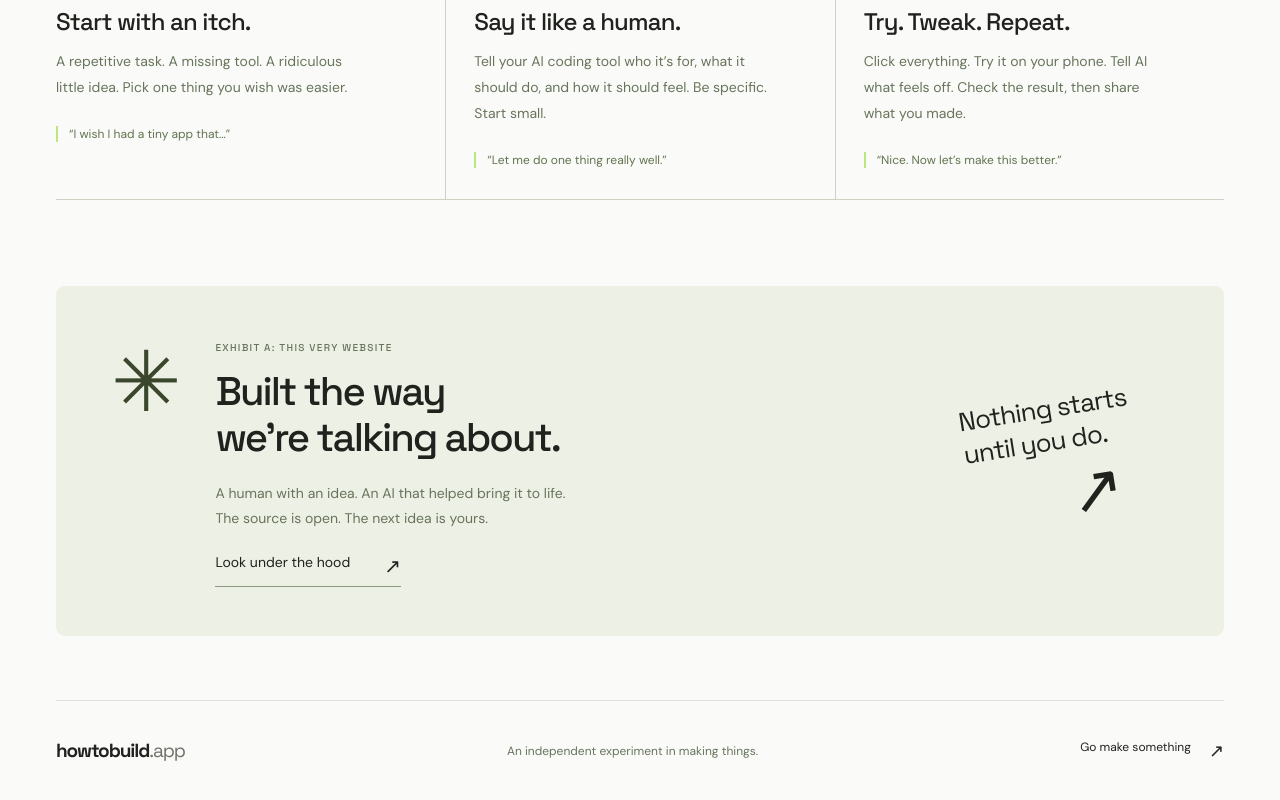
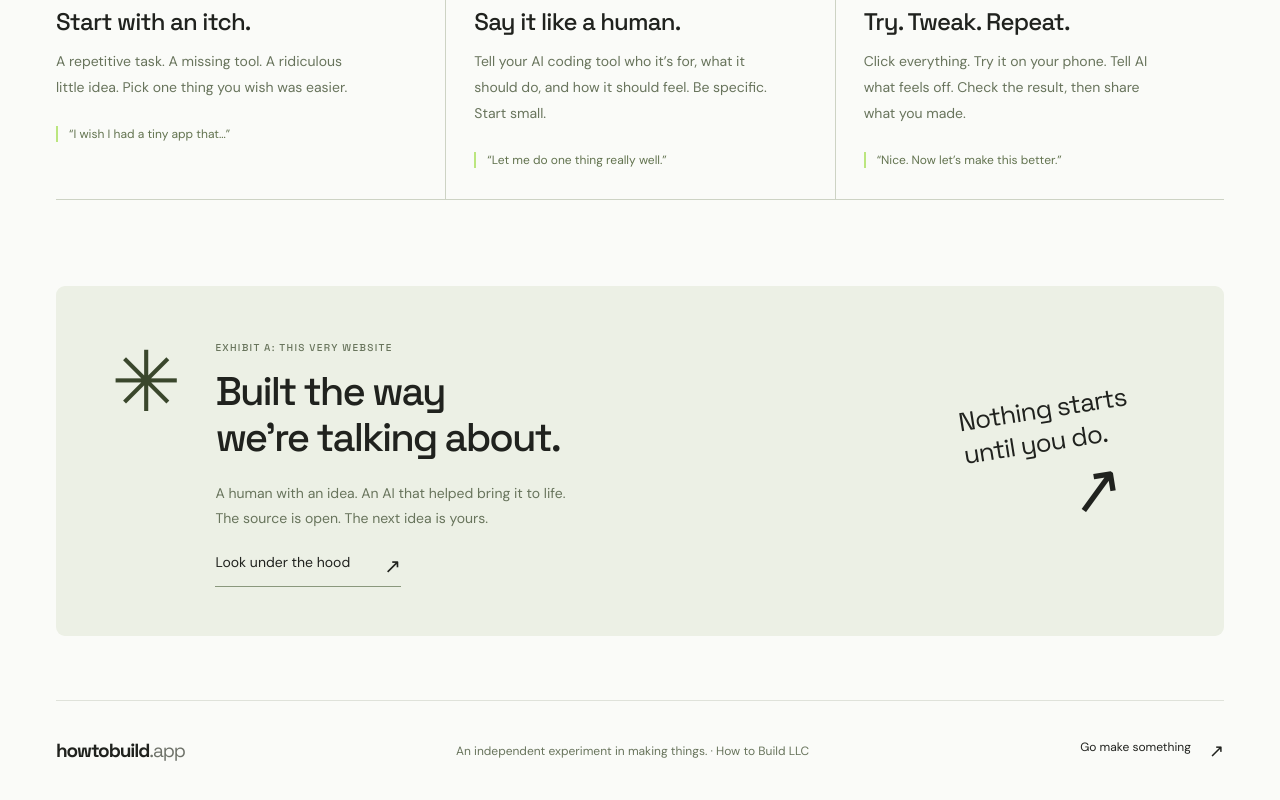
Before and after one commit to jiangyan/howtobuildapp-site, a Next.js app: page / in a window 1280 px wide. Shown: the part 1371-2171 px from the top of the page. Built offline with nearby package versions, Linux system fonts and the light colour scheme.

Commit message:
Add How to Build LLC to homepage footer

```diff
--- a/app/idea-lab.tsx
+++ b/app/idea-lab.tsx
@@ -649,7 +649,7 @@ export default function Home() {
         <a className="wordmark" href="#">
           howtobuild<span className="brand-dot">.app</span>
         </a>
-        <p>An independent experiment in making things.</p>
+        <p>An independent experiment in making things. · How to Build LLC</p>
         <a href="#playground">
           Go make something <Arrow diagonal />
         </a>
```
